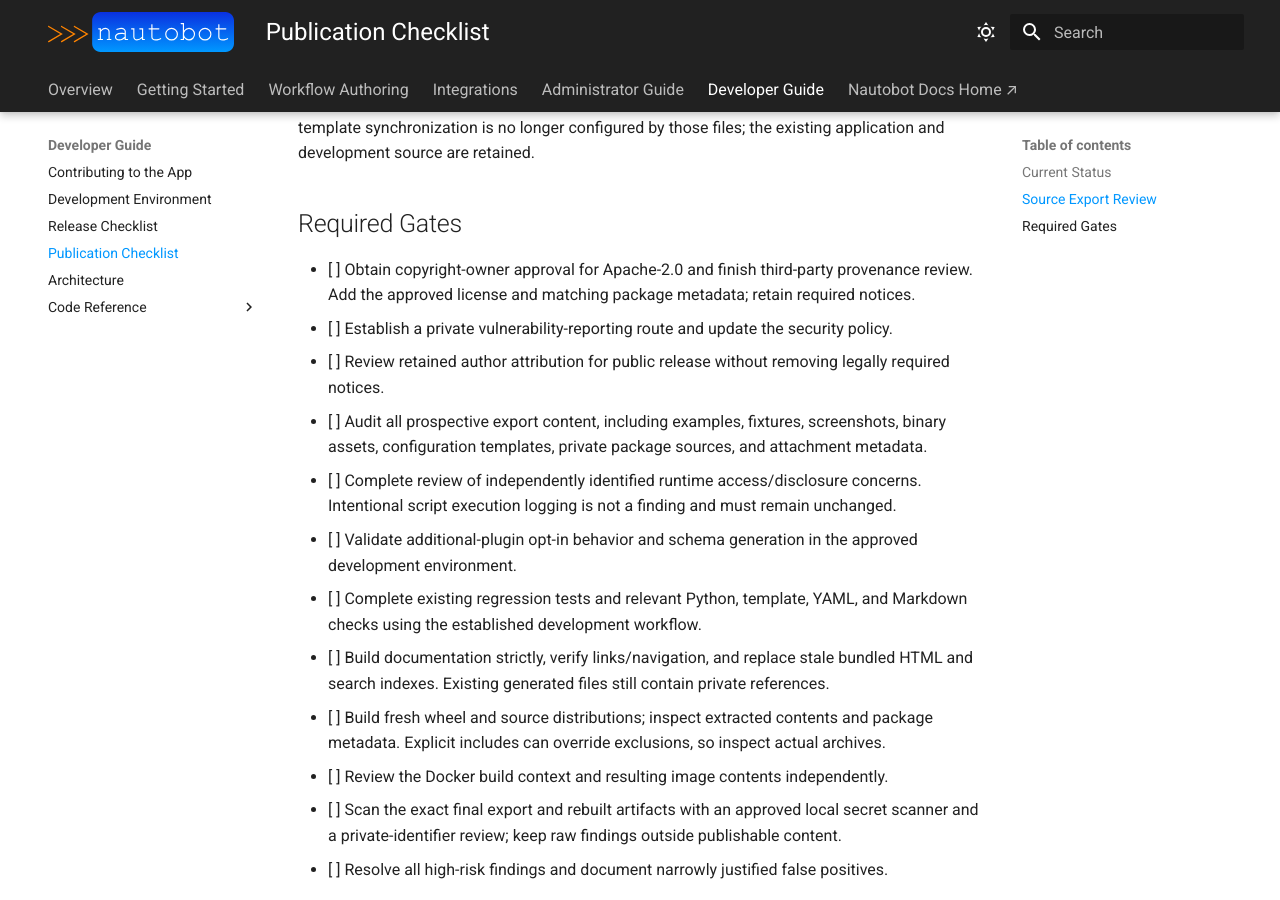
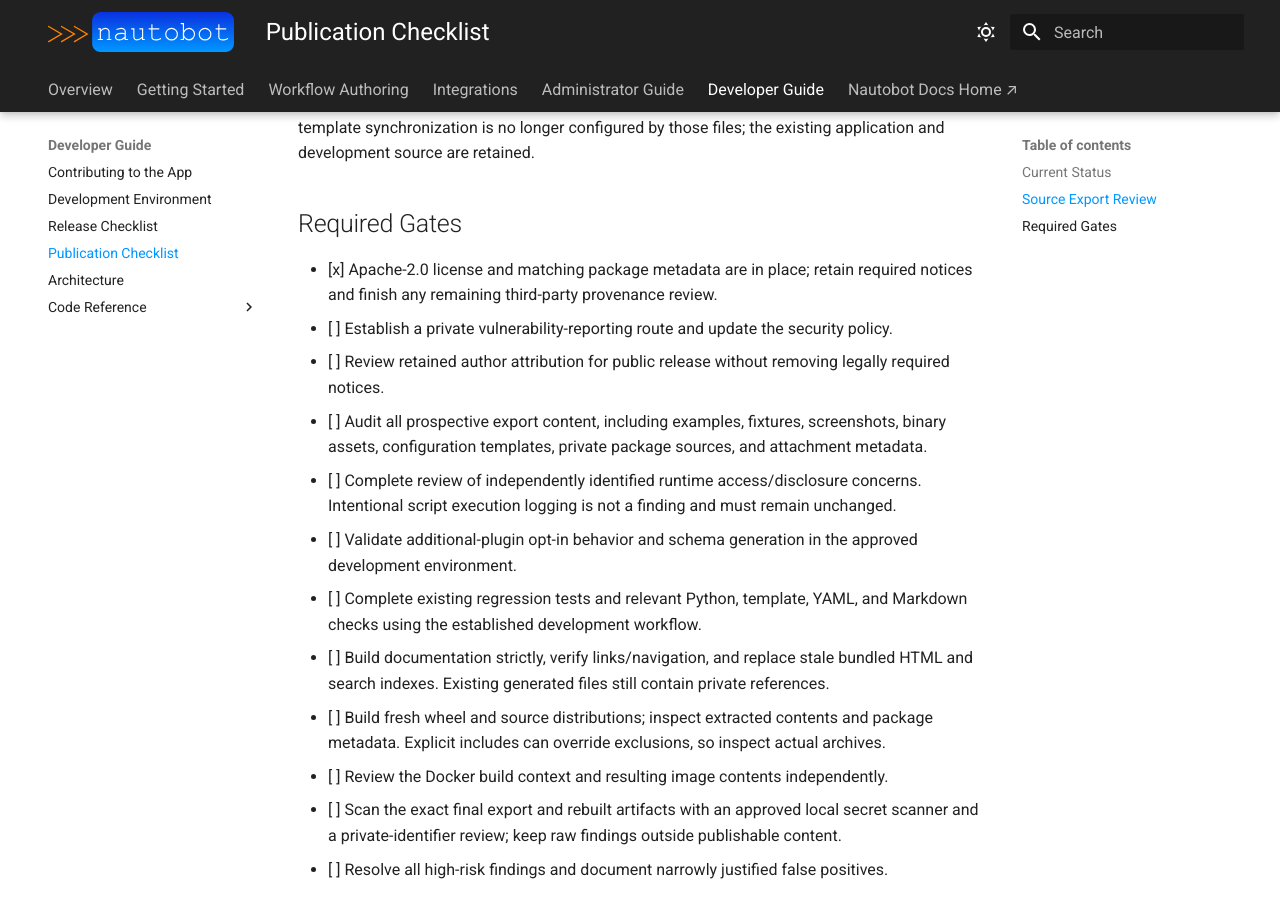
Before and after one commit to eric-fetty/Nautobot_Workflow_Engine, an MkDocs documentation site: the page built from docs/dev/publication_checklist.md, in a window 1280 px wide and 900 px high, scrolled down 1578 px. Built offline with MkDocs 1.6.1 and Material for MkDocs 9.7.7, drawn with Linux system fonts in a browser that asks for light colours.

Commit message:
Add Apache-2.0 license and fix the README license badge.
Co-authored-by: Cursor <cursoragent@cursor.com>

```diff
--- a/docs/dev/publication_checklist.md
+++ b/docs/dev/publication_checklist.md
@@ -45,8 +45,8 @@ existing application and development source are retained.
 
 ## Required Gates
 
-- [ ] Obtain copyright-owner approval for Apache-2.0 and finish third-party provenance
-  review. Add the approved license and matching package metadata; retain required notices.
+- [x] Apache-2.0 license and matching package metadata are in place; retain required notices
+  and finish any remaining third-party provenance review.
 - [ ] Establish a private vulnerability-reporting route and update the security policy.
 - [ ] Review retained author attribution for public release without removing legally
   required notices.
--- a/pyproject.toml
+++ b/pyproject.toml
@@ -3,11 +3,13 @@ name = "nautobot-workflow-engine"
 version = "1.1.2a0"
 description = "Workflow Engine"
 authors = ["Eric Fetty"]
+license = "Apache-2.0"
 readme = "README.md"
 keywords = ["nautobot", "nautobot-app", "nautobot-plugin"]
 classifiers = [
     "Intended Audience :: Developers",
     "Development Status :: 5 - Production/Stable",
+    "License :: OSI Approved :: Apache Software License",
     "Programming Language :: Python :: 3",
     "Programming Language :: Python :: 3.10",
     "Programming Language :: Python :: 3.11",
```
Also changed, not shown: README.md (+4 -5 lines), 1 other file.
